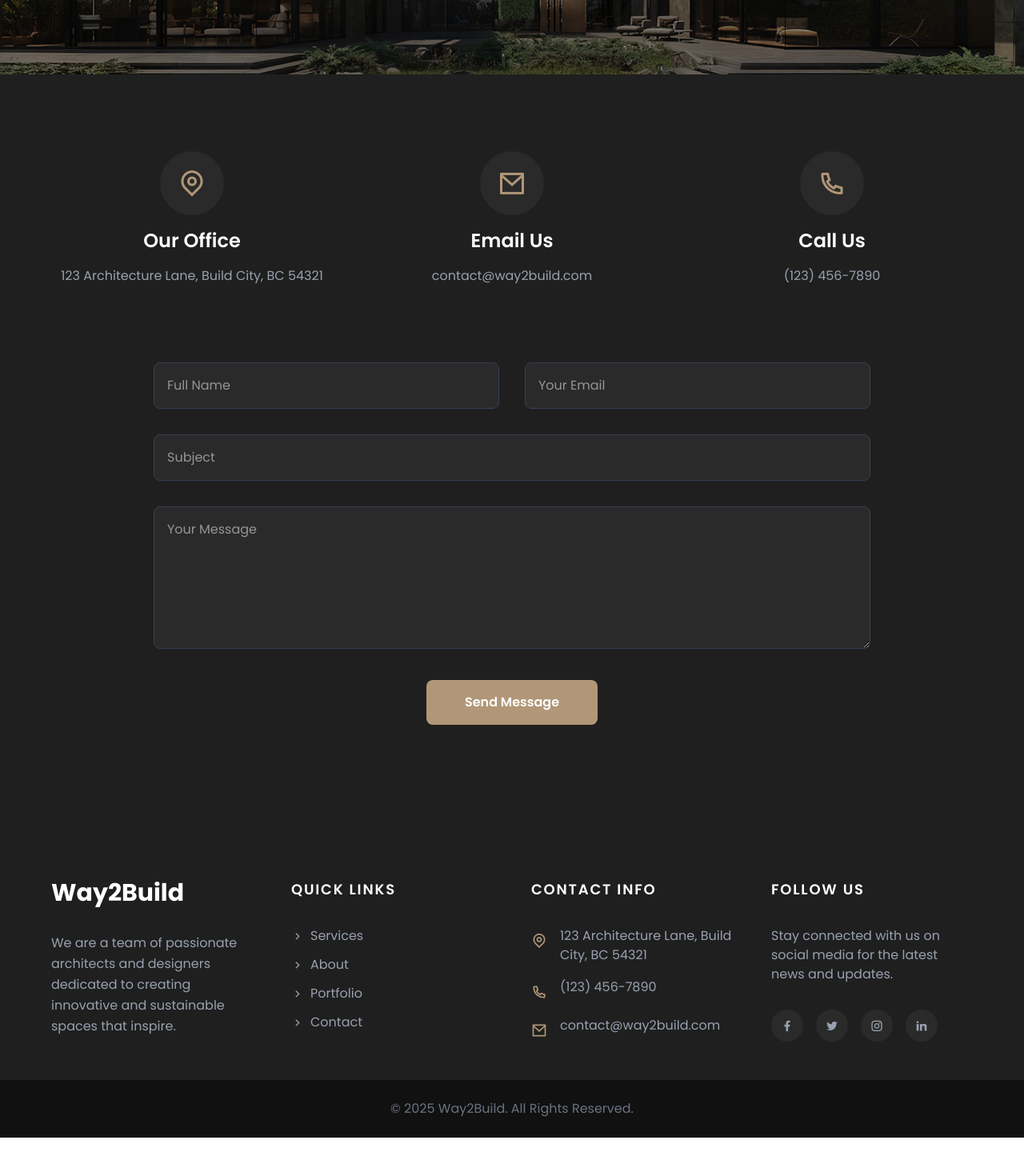
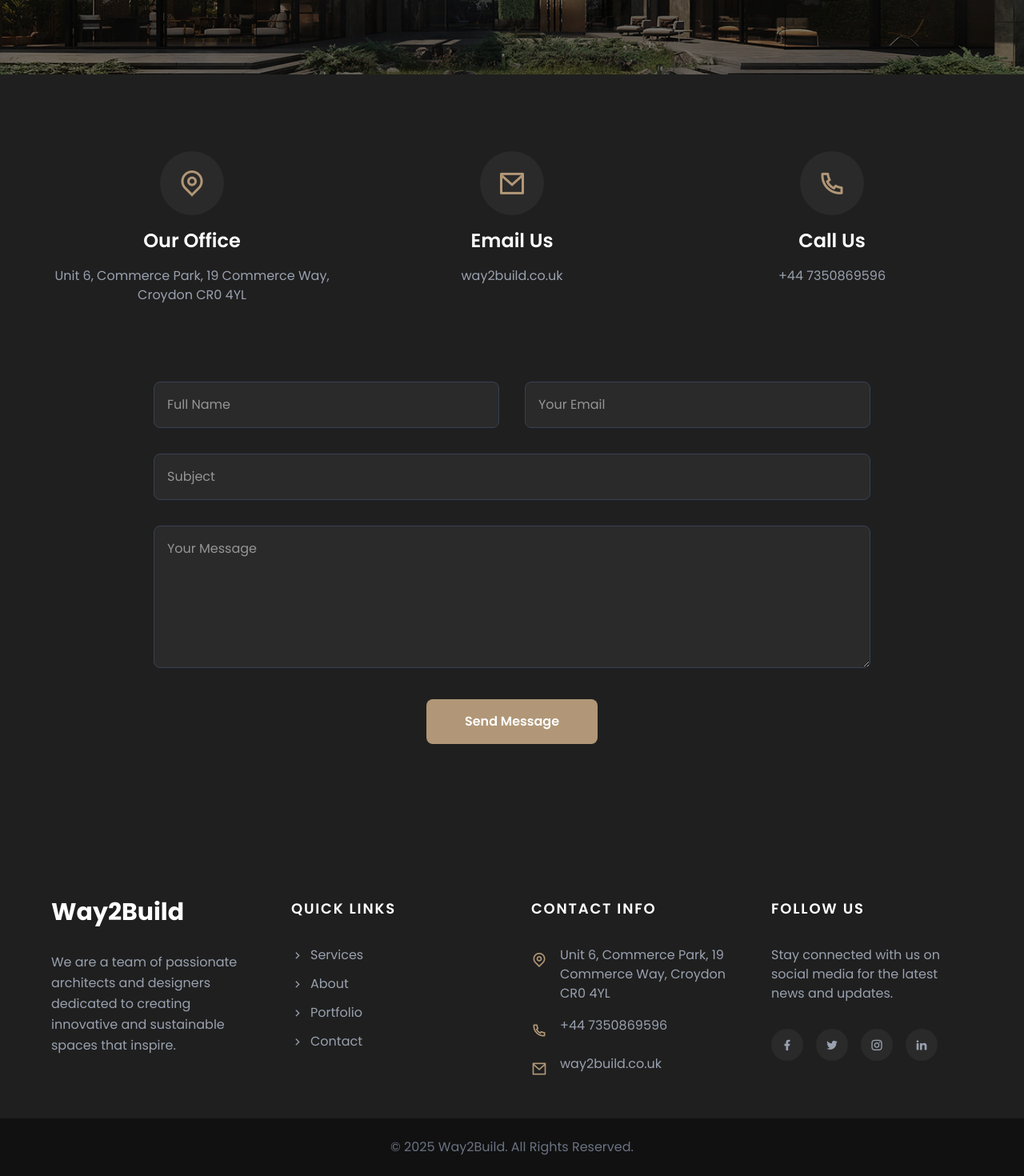
Before and after one commit to EktaThames/Way2Build, a Next.js app: page /contact in a window 1280 px wide. Shown: the part 387-1857 px from the top of the page at 80% size. Before the commit the page ends 1809 px from the top, so only its background shows below. Built offline with nearby package versions, Linux system fonts and the light colour scheme.

Commit message:
contact details changed

```diff
--- a/app/contact/page.tsx
+++ b/app/contact/page.tsx
@@ -29,21 +29,21 @@ const ContactPage = () => {
               <i className="ri-map-pin-line"></i>
             </div>
             <h3 className="text-2xl font-semibold">Our Office</h3>
-            <p className="text-gray-400">123 Architecture Lane, Build City, BC 54321</p>
+            <p className="text-gray-400">Unit 6, Commerce Park, 19 Commerce Way, Croydon CR0 4YL</p>
           </div>
           <div className="flex flex-col items-center space-y-4">
             <div className="w-20 h-20 bg-[#2a2a2a] rounded-full flex items-center justify-center text-[#b19777] text-4xl mb-4">
               <i className="ri-mail-line"></i>
             </div>
             <h3 className="text-2xl font-semibold">Email Us</h3>
-            <p className="text-gray-400">contact@way2build.com</p>
+            <p className="text-gray-400">way2build.co.uk</p>
           </div>
           <div className="flex flex-col items-center space-y-4">
             <div className="w-20 h-20 bg-[#2a2a2a] rounded-full flex items-center justify-center text-[#b19777] text-4xl mb-4">
               <i className="ri-phone-line"></i>
             </div>
             <h3 className="text-2xl font-semibold">Call Us</h3>
-            <p className="text-gray-400">(123) 456-7890</p>
+            <p className="text-gray-400">+44 7350869596</p>
           </div>
         </div>
 
--- a/components/layout/Footer.tsx
+++ b/components/layout/Footer.tsx
@@ -47,15 +47,15 @@ const Footer = () => {
             <ul className="space-y-4">
               <li className="flex items-start">
                 <i className="ri-map-pin-line text-[#b19777] text-xl mr-4 mt-1"></i>
-                <span>123 Architecture Lane, Build City, BC 54321</span>
+                <span>Unit 6, Commerce Park, 19 Commerce Way, Croydon CR0 4YL</span>
               </li>
               <li className="flex items-start">
                 <i className="ri-phone-line text-[#b19777] text-xl mr-4 mt-1"></i>
-                <span>(123) 456-7890</span>
+                <span>+44 7350869596</span>
               </li>
               <li className="flex items-start">
                 <i className="ri-mail-line text-[#b19777] text-xl mr-4 mt-1"></i>
-                <span>contact@way2build.com</span>
+                <span>way2build.co.uk</span>
               </li>
             </ul>
           </div>
```
